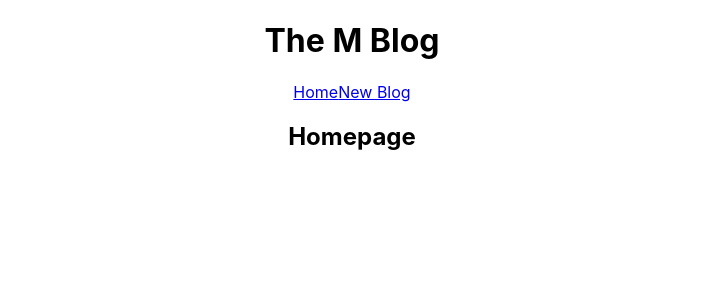
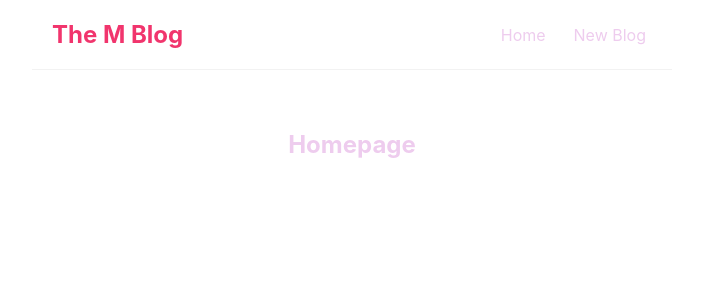
Before and after one commit to uimarshall/modern-react, a React (Create React App) app in the folder mblog/: page / in a window 1280 px wide. Shown: the top 300 px of the page, without its empty margins (288-991 px from the left). Built offline with nearby package versions, Linux system fonts and the light colour scheme.

Commit message:
Add styles

```diff
--- a/mblog/src/Navbar.js
+++ b/mblog/src/Navbar.js
@@ -1,13 +1,13 @@
 import React from "react";
 const Navbar = () => {
 	return (
-		<div>
+		<nav className="navbar">
 			<h1>The M Blog</h1>
 			<div className="nav-links">
 				<a href="/">Home</a>
 				<a href="/create">New Blog</a>
 			</div>
-		</div>
+		</nav>
 	);
 };
 
--- a/mblog/src/index.css
+++ b/mblog/src/index.css
@@ -1,13 +1,37 @@
-body {
-  margin: 0;
-  font-family: -apple-system, BlinkMacSystemFont, 'Segoe UI', 'Roboto', 'Oxygen',
-    'Ubuntu', 'Cantarell', 'Fira Sans', 'Droid Sans', 'Helvetica Neue',
-    sans-serif;
-  -webkit-font-smoothing: antialiased;
-  -moz-osx-font-smoothing: grayscale;
+* {
+	margin: 0;
+	font-family: -apple-system, BlinkMacSystemFont, "Segoe UI", "Roboto", "Oxygen",
+		"Ubuntu", "Cantarell", "Fira Sans", "Droid Sans", "Helvetica Neue",
+		sans-serif;
+	-webkit-font-smoothing: antialiased;
+	-moz-osx-font-smoothing: grayscale;
+	color: #ece;
 }
 
-code {
-  font-family: source-code-pro, Menlo, Monaco, Consolas, 'Courier New',
-    monospace;
+.navbar {
+	padding: 20px;
+	display: flex;
+	align-items: center;
+	max-width: 600px;
+	margin: 0 auto;
+	border-bottom: 1px solid #f2f2f2;
 }
+.navbar h1 {
+	color: #f1356d;
+}
+.navbar .nav-links {
+	margin-left: auto;
+}
+.navbar a {
+	margin-left: 16px;
+	text-decoration: none;
+	padding: 6px;
+}
+.navbar a:hover {
+	color: #f1356d;
+}
+.content {
+	max-width: 600px;
+	margin: 40px auto;
+	padding: 20px;
+}
```
Also changed, not shown: 1 other file (tests, documents, lock files or other folders).
